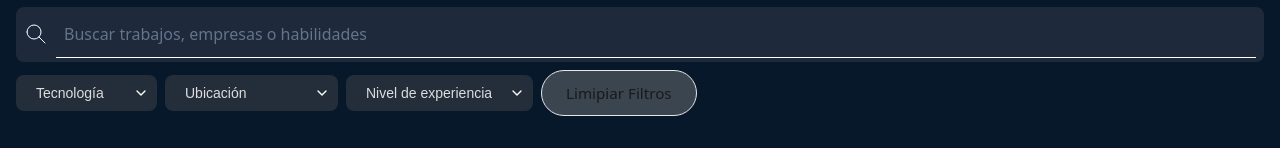
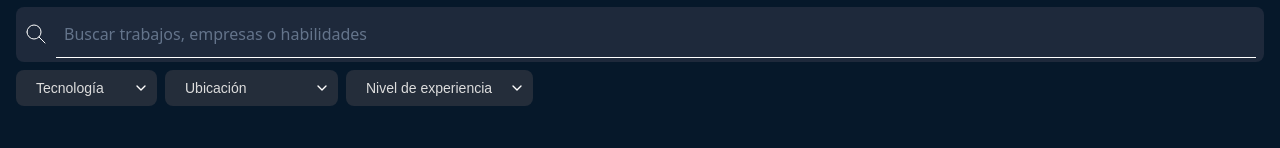
Before and after one commit to ju4ndrc/vite-react-proyect-practice, a React (Vite) app in the folder reaVite-Practice/: page /search in a window 1280 px wide. Shown: the part 183-331 px from the top of the page. Built offline with nearby package versions, Linux system fonts and the light colour scheme; no server answers.

Commit message:
[+]Clear filter fixed - look search

```diff
--- a/reaVite-Practice/src/components/SearchFormSection.jsx
+++ b/reaVite-Practice/src/components/SearchFormSection.jsx
@@ -1,4 +1,5 @@
 import { useId, useState } from "react"
+
 
 const useSearchForm = ({idText,idTechnology, idLocation , idExperienceLevel ,onSearch, onTextFilter }) =>{
   const [searchText, setSearchText] = useState("")
@@ -16,25 +17,33 @@ const useSearchForm = ({idText,idTechnology, idLocation , idExperienceLevel ,onS
      }
      onSearch(filters)
 
+     const nullFields = (filters)=>{
+        const values = Object.values(filters)
+        if(!values){
+          console.log('Los filtros estan vacios en este momento')
+        }else{
+          console.log('Filtros en busqueda')
+        }
+      }
 
   }
   const handleTextChange= (event) =>{
     const text = event.target.value
     onTextFilter(text)
   }
-  const hanldeReset = ()=>{
-    document.querySelector('#empleos-search-form').reset()
-    onReset()
+  const hanldeClearFilters = ()=>{
+
   }
   return {
     searchText,
     handleSubmit,
     handleTextChange,
-    hanldeReset
+
+
   }
 }
 
-export default function SearchFormSection({onSearch, onTextFilter, onReset}){
+export default function SearchFormSection({onSearch, onTextFilter, onReset,onClearFilters,activeFilters}){
   const idText = useId()
   const idTechnology = useId()
   const idLocation = useId()
@@ -44,7 +53,8 @@ export default function SearchFormSection({onSearch, onTextFilter, onReset}){
     const {
     handleSubmit,
     handleTextChange,
-    hanldeReset
+    hanldeReset,
+
     } = useSearchForm({idTechnology,idLocation,idExperienceLevel,onSearch,onTextFilter})
 
 
@@ -112,7 +122,10 @@ export default function SearchFormSection({onSearch, onTextFilter, onReset}){
             <option value="senior">Senior</option>
             <option value="lead">Lead</option>
           </select>
-          <button type="button" className="btn-secondary" onClick={hanldeReset}>Limipiar Filtros</button>
+
+            { activeFilters &&
+            (<button type="button" className="btn-secondary" onClick={onClearFilters} >Limipiar Filtros</button>)}
+
         </div>
       </form>
 
--- a/reaVite-Practice/src/components/pages/Search.jsx
+++ b/reaVite-Practice/src/components/pages/Search.jsx
@@ -1,6 +1,6 @@
 import { useEffect, useEffectEvent, useReducer, useState } from 'react'
 
-
+import toast from 'react-hot-toast'
 
 import SearchFormSection from '../SearchFormSection.jsx'
 import JobListings from '../JobListings.jsx'
@@ -10,6 +10,11 @@ import '../../App.css'
 import { use } from 'react'
 
 const RESULT_PER_PAGE = 4
+const INITIAL_FILTER = {
+      technology:'',
+      location: '',
+      experienceLevel: ''
+}
 const useFilters = ()=>{
 
      const [filters, setFilters] = useState({
@@ -17,6 +22,12 @@ const useFilters = ()=>{
       location: '',
       experienceLevel: ''
   })
+
+  const hasActiveFilters = (filters)=>{
+    return(Object.values(filters).some(valor=>valor !==''))
+  }
+  const activeFilters = hasActiveFilters(filters)
+
   const [textToFilter, setTextToFilter] = useState('')
   const [currentPage, setCurrentPage] = useState(1)
   const [jobs,setJobs] = useState([])
@@ -74,7 +85,14 @@ const useFilters = ()=>{
     setCurrentPage(1)
   }
 
+  const handleClearFilters =(activeFilters)=>{
+    document.querySelector('#empleos-search-form').reset()
+    setFilters(INITIAL_FILTER)
+    toast('Filtros limpios',{
+      icon:'🧹',
+    })
 
+  }
 
 
   return{
@@ -86,7 +104,8 @@ const useFilters = ()=>{
     handlePageChange,
     handleSearch,
     handleTextFilter,
-
+    handleClearFilters,
+    activeFilters
   }
 
 }
@@ -101,6 +120,8 @@ function SearchPage() {
     handlePageChange,
     handleSearch,
     handleTextFilter,
+    handleClearFilters,
+    activeFilters
 
   } = useFilters()
 
@@ -114,7 +135,8 @@ function SearchPage() {
 
   <main>
 
-    <SearchFormSection onSearch={handleSearch} onTextFilter={handleTextFilter} ></SearchFormSection>
+    <SearchFormSection onSearch={handleSearch} onTextFilter={handleTextFilter} activeFilters={activeFilters} onClearFilters={handleClearFilters}></SearchFormSection>
+
     <section>
       {/* jobs={jobs.data} -> Tiene los empleos */}
 
```
